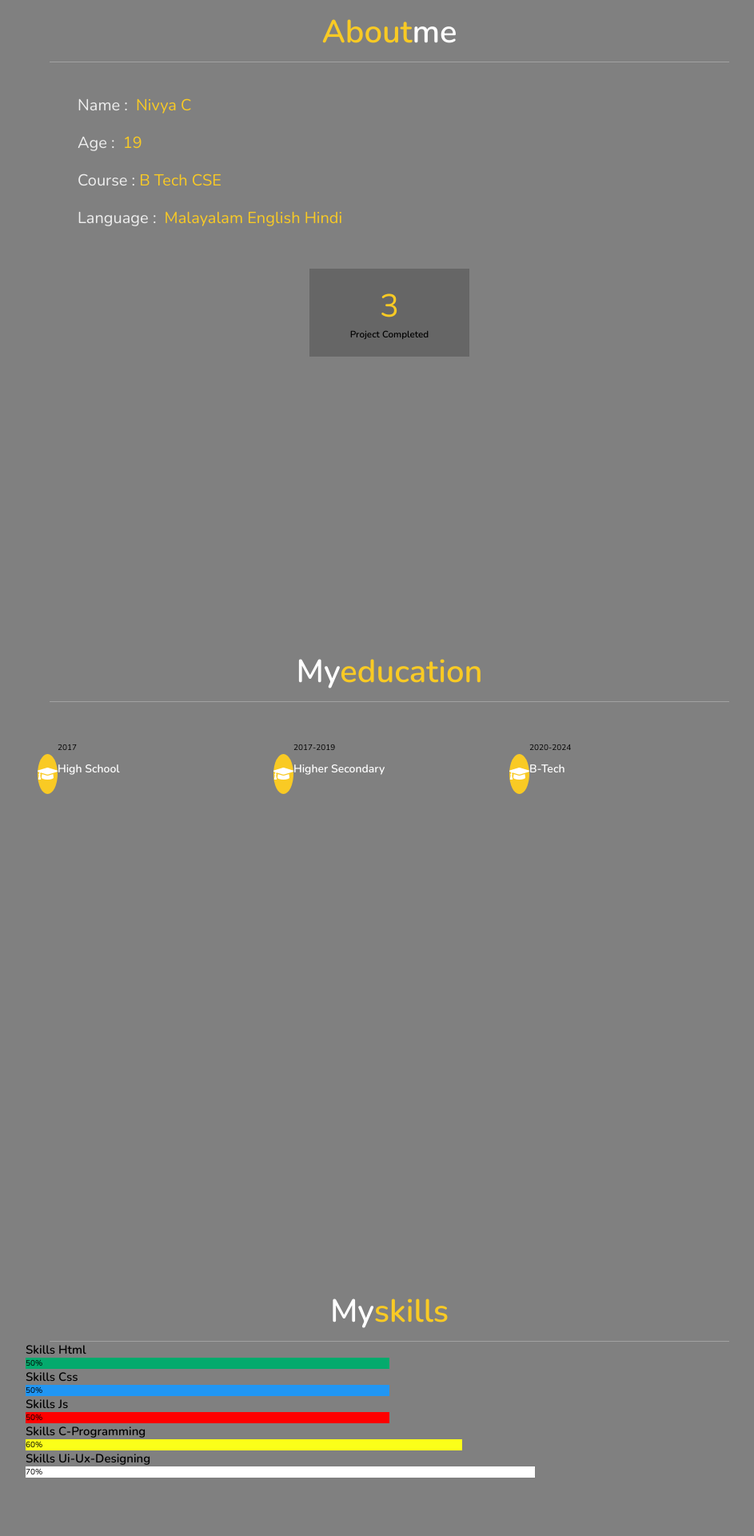
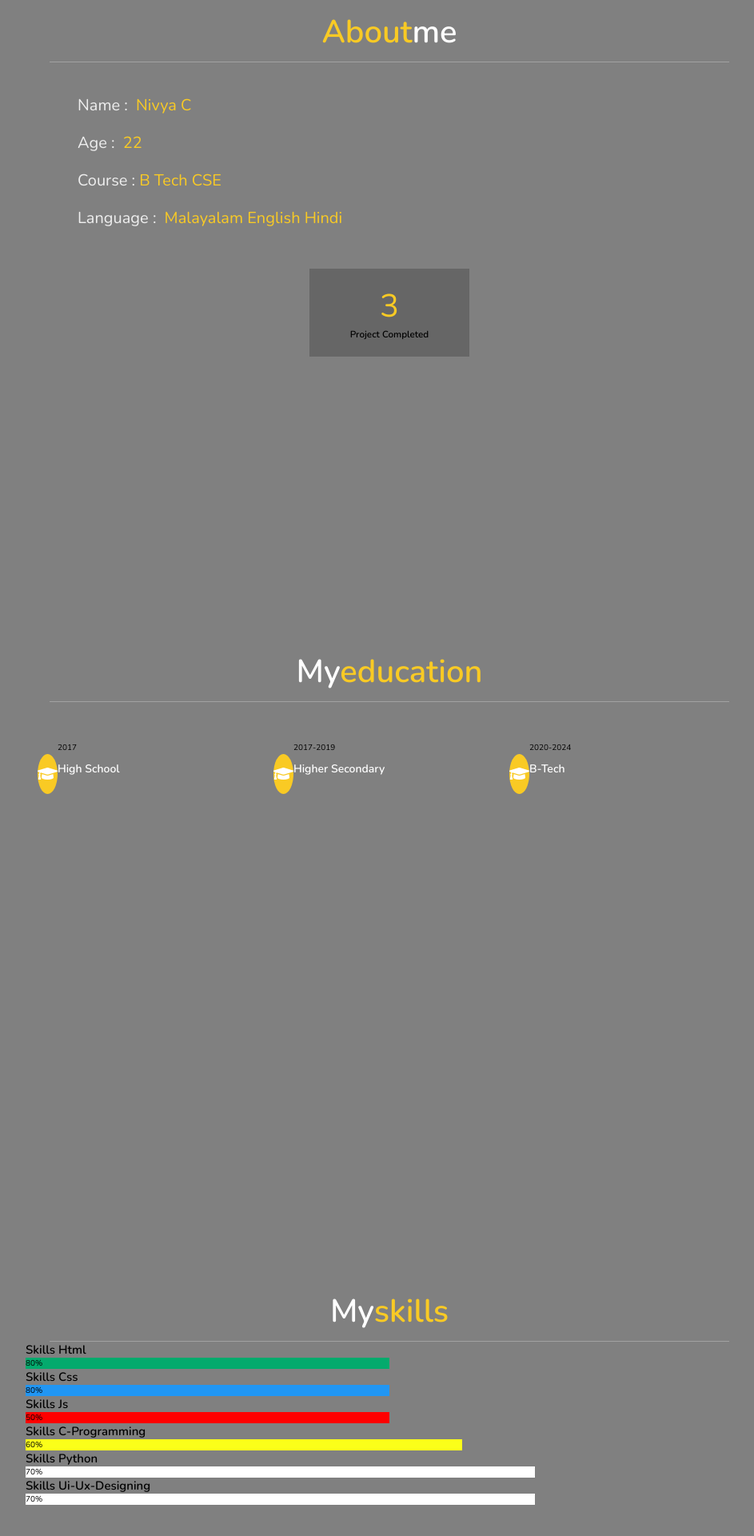
Before and after one commit to NivyaC/Portfolio-website, a plain HTML site: page index.html in a window 1280 px wide. Shown: the part 807-2728 px from the top of the page at 80% size, without its empty margins (328-1271 px from the left). Drawn offline with nearby package versions, Linux system fonts and the light colour scheme.

Commit message:
Update index.html

```diff
--- a/index.html
+++ b/index.html
@@ -42,7 +42,7 @@
     <section class="home" id="home">
         <h3>HI THERE !</h3>
         <h1>I'M <span>Nivya C</span></h1>
-        <p>I'm a passionate engineering student pursuing btech in CSE. I like to explore new things and expand my knowledge</p>
+        <p>I'm a B-Tech CSE graduate with a passion for learning technical skills and to expand my knowledge</p>
 
         <a href="#about"><button class="btn">about me <i class="fas.fa-user"></i></button></a>
 
@@ -62,7 +62,7 @@
 
         <div class="info">
              <h3><span> name : </span> Nivya C </h3>
-             <h3><span> age : </span> 19 </h3>
+             <h3><span> age : </span> 22 </h3>
              <h3> <span> course :</span>B Tech CSE</h3>
              <h3><span> language : </span> Malayalam English Hindi</h3>
         </div>
@@ -117,13 +117,13 @@
         <h1 class="heading">my<span>skills</span></h1>
       <h2>skills html</h2>
     <div class="container">
-      <div class="skills html">50%</div>
+      <div class="skills html">80%</div>
 
     </div>
 
     <h2>skills css</h2>
     <div class="container">
-      <div class="skills css">50%</div>
+      <div class="skills css">80%</div>
 
     </div>
 
@@ -135,6 +135,11 @@
     <h2>skills c-programming</h2>
     <div class="container">
       <div class="skills c-programming">60%</div>
+    </div>
+
+    <h2>skills python</h2>
+    <div class="container">
+    <div class="skills ui-ux-designing">70%</div>
     </div>
 
     <h2>skills ui-ux-designing</h2>
```
